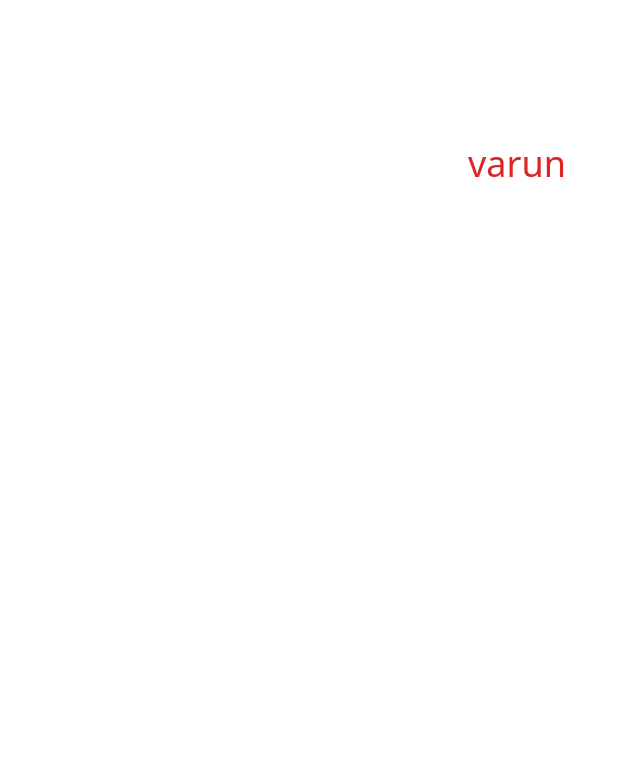
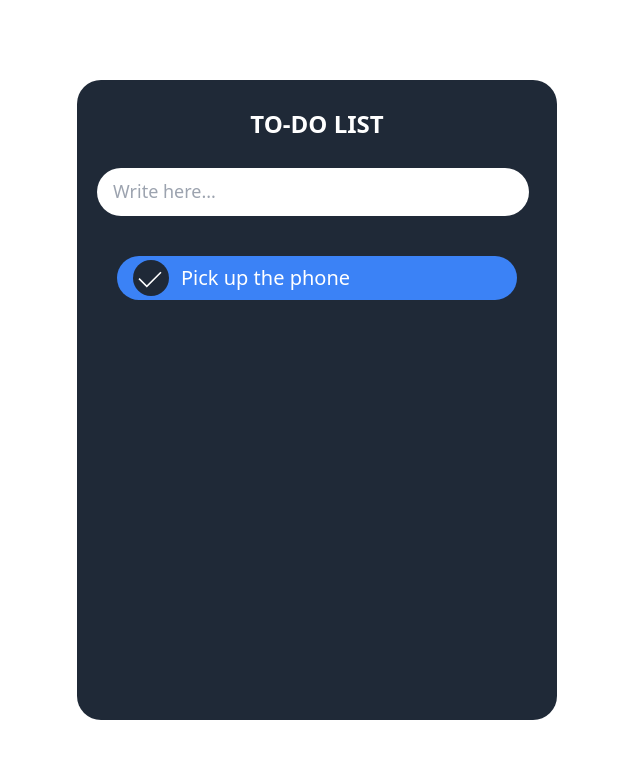
Before and after one commit to Varunvasan1412/TO-DO-list, a website built with Vite: page index.html in a window 1280 px wide. Shown: the whole page, without its empty margins (123-763 px from the left). Built offline with nearby package versions, Linux system fonts and the light colour scheme.

Commit message:
created a UI for a to-do list

```diff
--- a/index.html
+++ b/index.html
@@ -7,6 +7,60 @@
     <link rel="stylesheet" href="./assets/css/main.css" />
   </head>
   <body>
-    <h2 class="text-red-600 text-4xl mt-36 text-center">varun</h2>
+    <div class="container flex justify-center items-center">
+      <div
+        class="container h-[40em] w-[30em] bg-gray-800 mt-[10vh] rounded-3xl"
+      >
+        <h2
+          class="text-white text-center relative top-7 text-2xl font-semibold"
+        >
+          TO-DO LIST
+        </h2>
+        <input
+          type="text"
+          placeholder="Write here..."
+          class="inputBox relative top-14 w-[90%] py-3 px-4 ml-5 rounded-full placeholder:text-lg border-none outline-none"
+        />
+      </div>
+      <div class="content">
+        <ul>
+          <li
+            class="list-items w-[20em] px-16 py-2 text-xl bg-blue-500 relative right-[22em] bottom-16 rounded-full text-white"
+            id="list-item"
+          >
+            Pick up the phone
+          </li>
+        </ul>
+        <div
+          class="box w-9 h-9 rounded-full bg-gray-800 relative bottom-[6.5em] right-[26.5em] pt-[8px] pl-[5px]"
+        >
+          <svg
+            xmlns="http://www.w3.org/2000/svg"
+            width="24"
+            height="24"
+            viewBox="0 0 15 15"
+          >
+            <path
+              fill="#ffffff"
+              fill-rule="evenodd"
+              d="M14.707 3L5.5 12.207L.293 7L1 6.293l4.5 4.5l8.5-8.5z"
+              clip-rule="evenodd"
+            />
+          </svg>
+        </div>
+      </div>
+    </div>
   </body>
+
+  <!-- <script>
+    function list() {
+      let listItem = document.querySelector("#list-item");
+      let inputBox = document.querySelector(".inputBox");
+
+      inputBox.addEventListener("keyup", (event) => {
+        if (event.key == 13) {
+        }
+      });
+    }
+  </script> -->
 </html>
```
